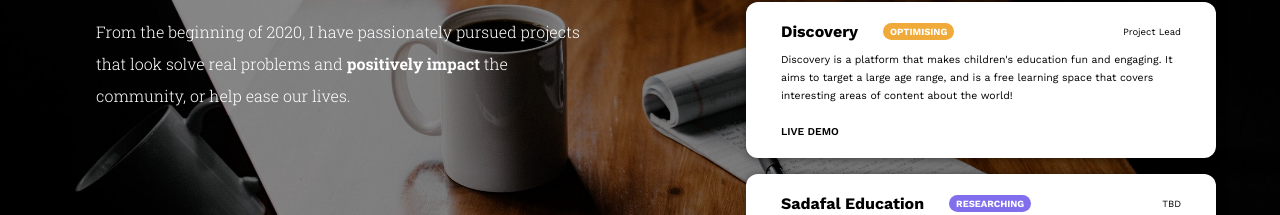
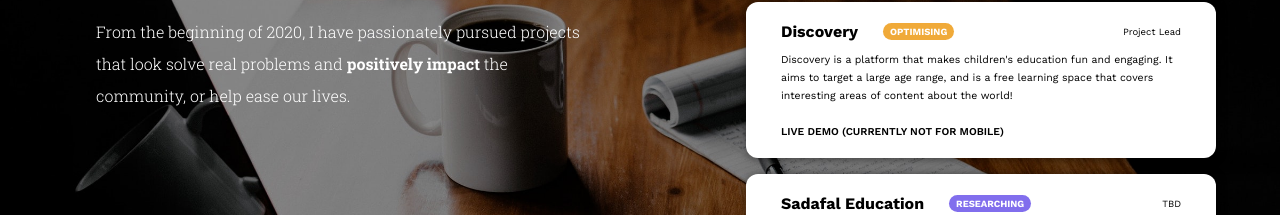
Before and after one commit to kishek2000/home, a React (Create React App) app: page / in a window 1280 px wide. Shown: the part 1920-2135 px from the top of the page. Built offline with nearby package versions, Linux system fonts and the light colour scheme.

Commit message:
added detail of discovery status of experience optimisation

```diff
--- a/src/components/Projects.js
+++ b/src/components/Projects.js
@@ -32,7 +32,7 @@ export function Projects({ data }) {
           color="rgb(240, 170, 57)"
           description="Children's education made fun and engaging."
           breakdown="Discovery is a platform that makes children's education fun and engaging. It aims to target a large age range, and is a free learning space that covers interesting areas of content about the world!"
-          demo="Live Demo"
+          demo="Live Demo (currently not for mobile)"
           role="Project Lead"
         />
         <MenuItem
```
